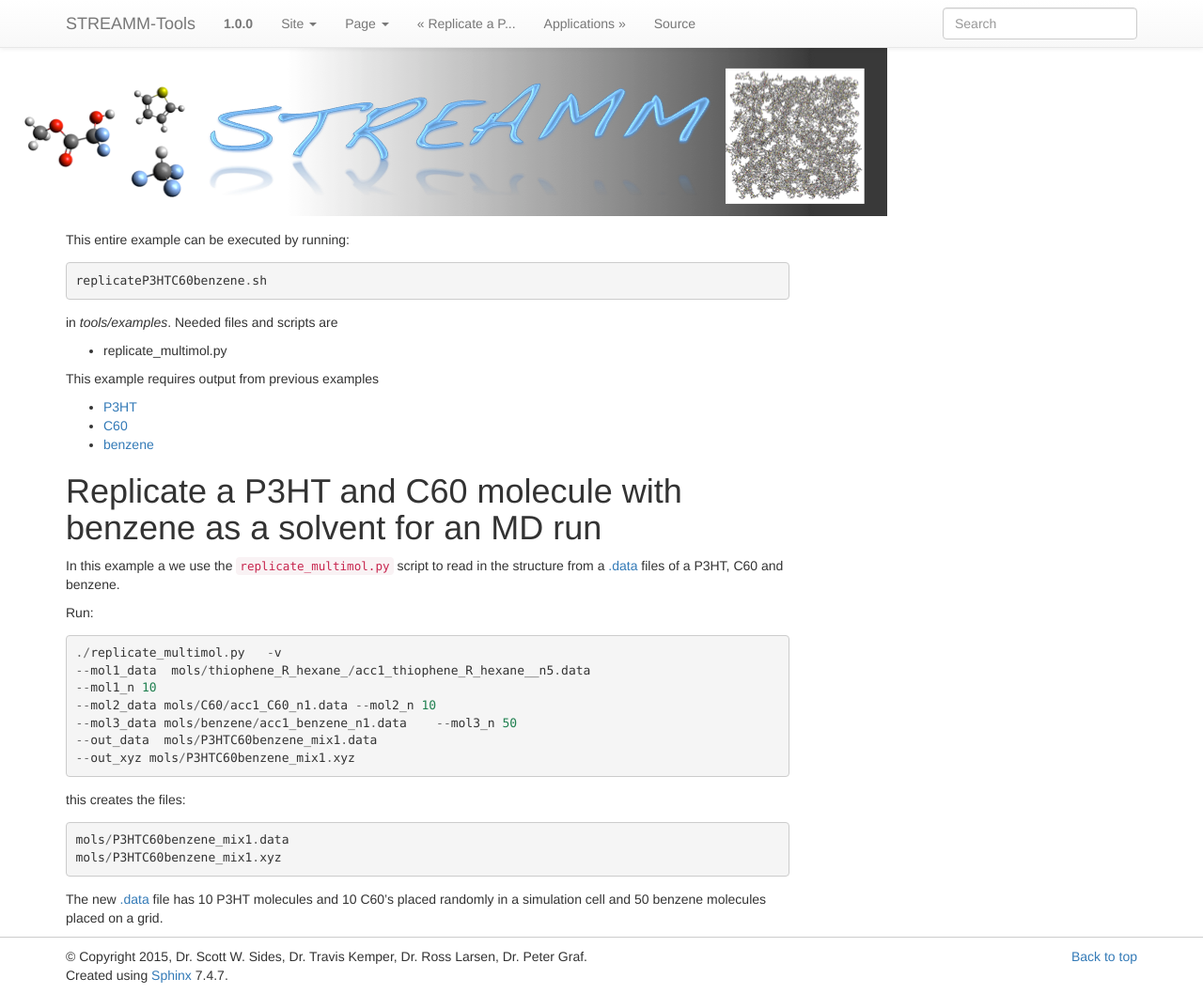
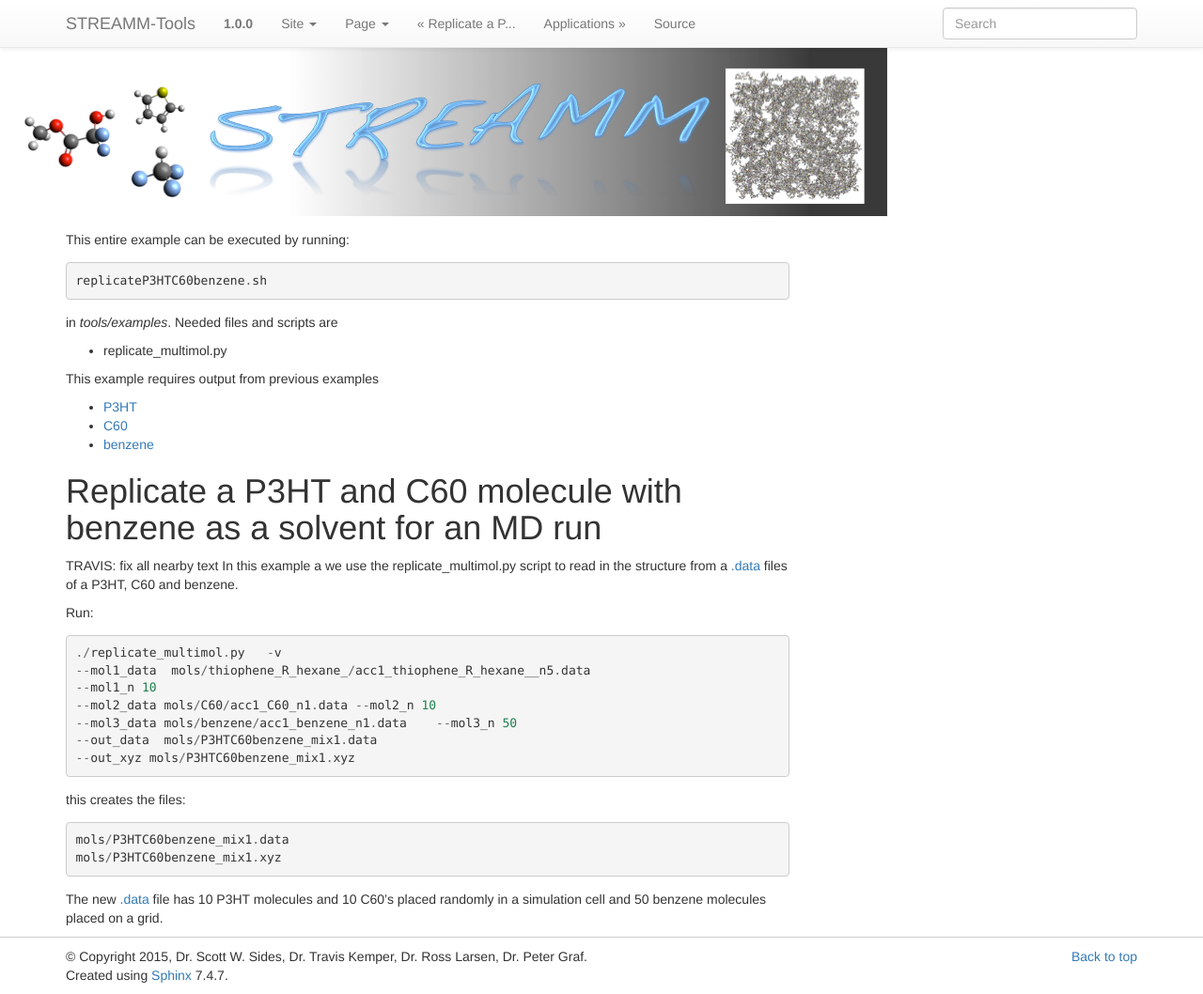
Before and after one commit to NREL/streamm-tools, a Sphinx documentation site: the page built from doc/source/replicateP3HTC60benzene.rst, in a window 1280 px wide and 1058 px high. Shown: the whole window at 94% size. Built offline with Sphinx 7.4.7, drawn with Linux system fonts in a browser that asks for light colours; pages that are not in the unit, such as notebooks, are missing from menus.

Commit message:
Noting fixes for TRAVIS

```diff
--- a/doc/source/replicateP3HTC60benzene.rst
+++ b/doc/source/replicateP3HTC60benzene.rst
@@ -18,10 +18,10 @@ This example requires output from previous examples
 Replicate a P3HT and C60 molecule with benzene as a solvent for an MD run
 --------------------------------------------------------------------------------------------------------------
 
-In this example a we use the ``replicate_multimol.py`` script to read in
+TRAVIS: fix all nearby text
+In this example a we use the replicate_multimol.py script to read in
 the structure from a `.data
-<http://lammps.sandia.gov/doc/2001/data_format.html>`_ files of a
-P3HT,  C60 and benzene.
+<http://lammps.sandia.gov/doc/2001/data_format.html>`_ files of a P3HT,  C60 and benzene.
 
 Run::
 
```
